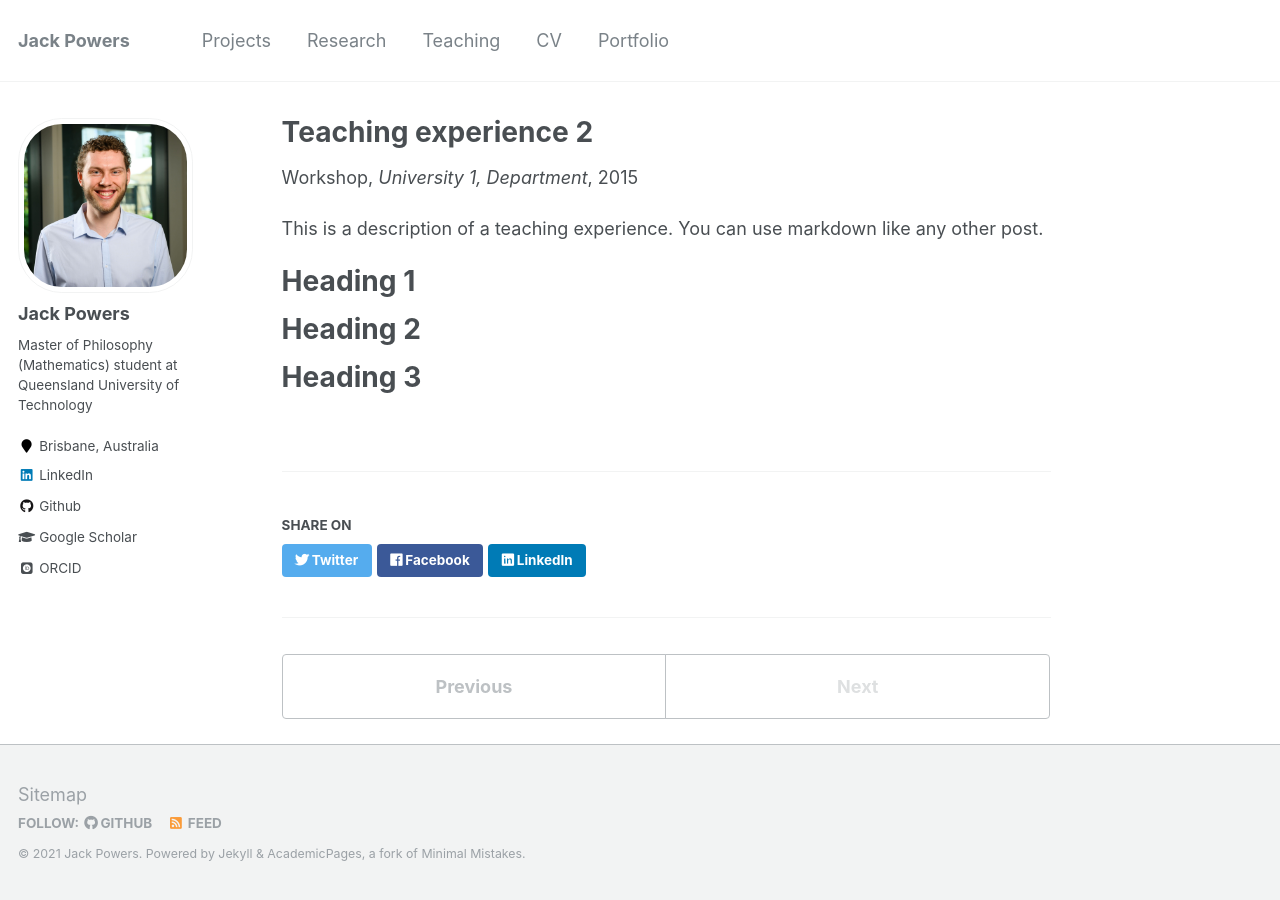
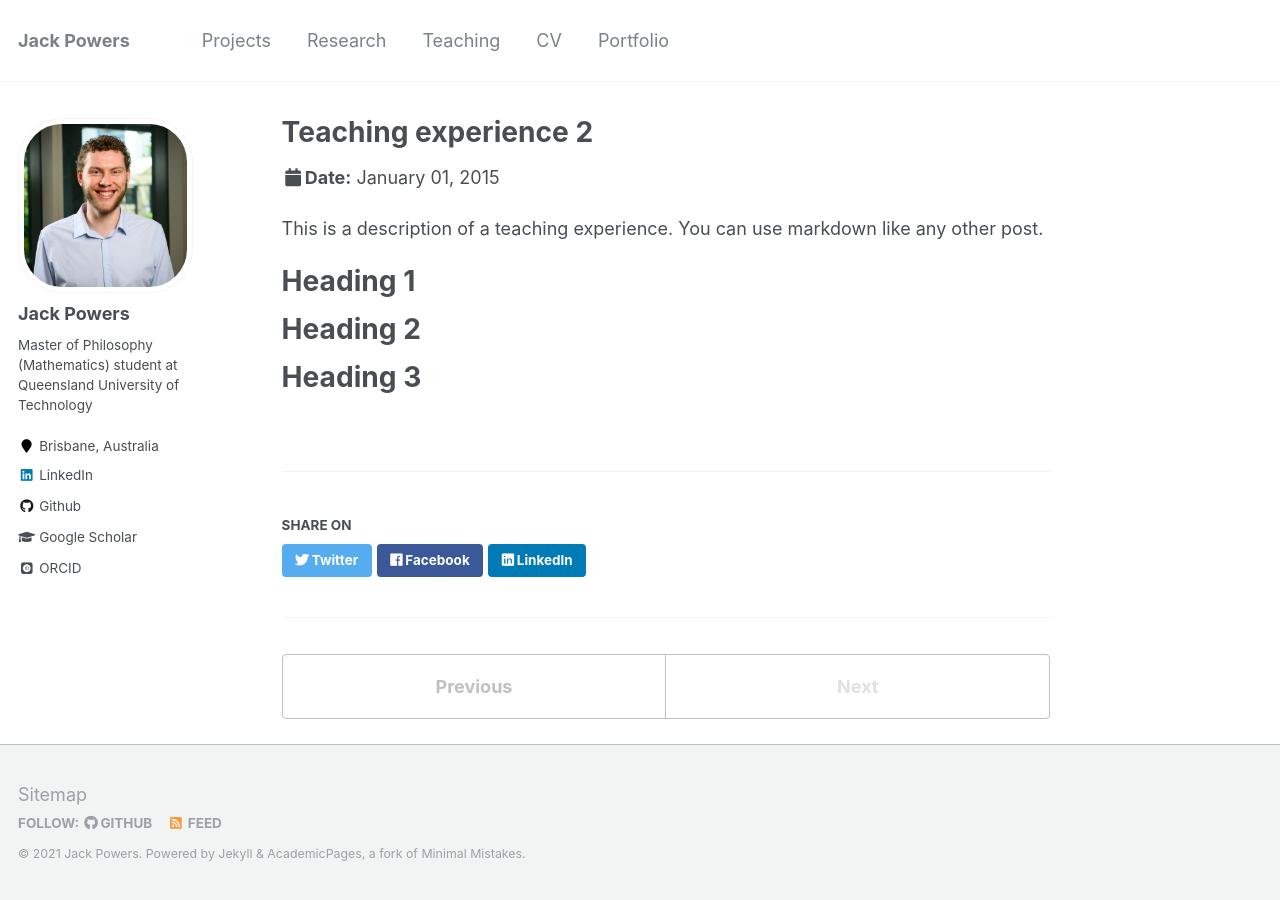
Before and after one commit to jack-powers/jack-powers.github.io, a Jekyll site: the page built from _teaching/2015-spring-teaching-2.md, in a window 1280 px wide. Built offline with Jekyll 4.4.1, drawn with Linux system fonts in a browser that asks for light colours; some web fonts are replaced; part of the change alters nothing that is shown.

Commit message:
Update _config.yml

```diff
--- a/_config.yml
+++ b/_config.yml
@@ -249,6 +249,23 @@ defaults:
       layout: talk
       author_profile: true
       share: true
+  # _research
+  - scope:
+      path: ""
+      type: research
+    values:
+      layout: single
+      author_profile: true
+      share: true
+      comment: true
+  # _teaching
+  - scope:
+      path: ""
+      type: teaching
+    values:
+      layout: talk
+      author_profile: true
+      share: true
 
 # Sass/SCSS
 sass:
```
